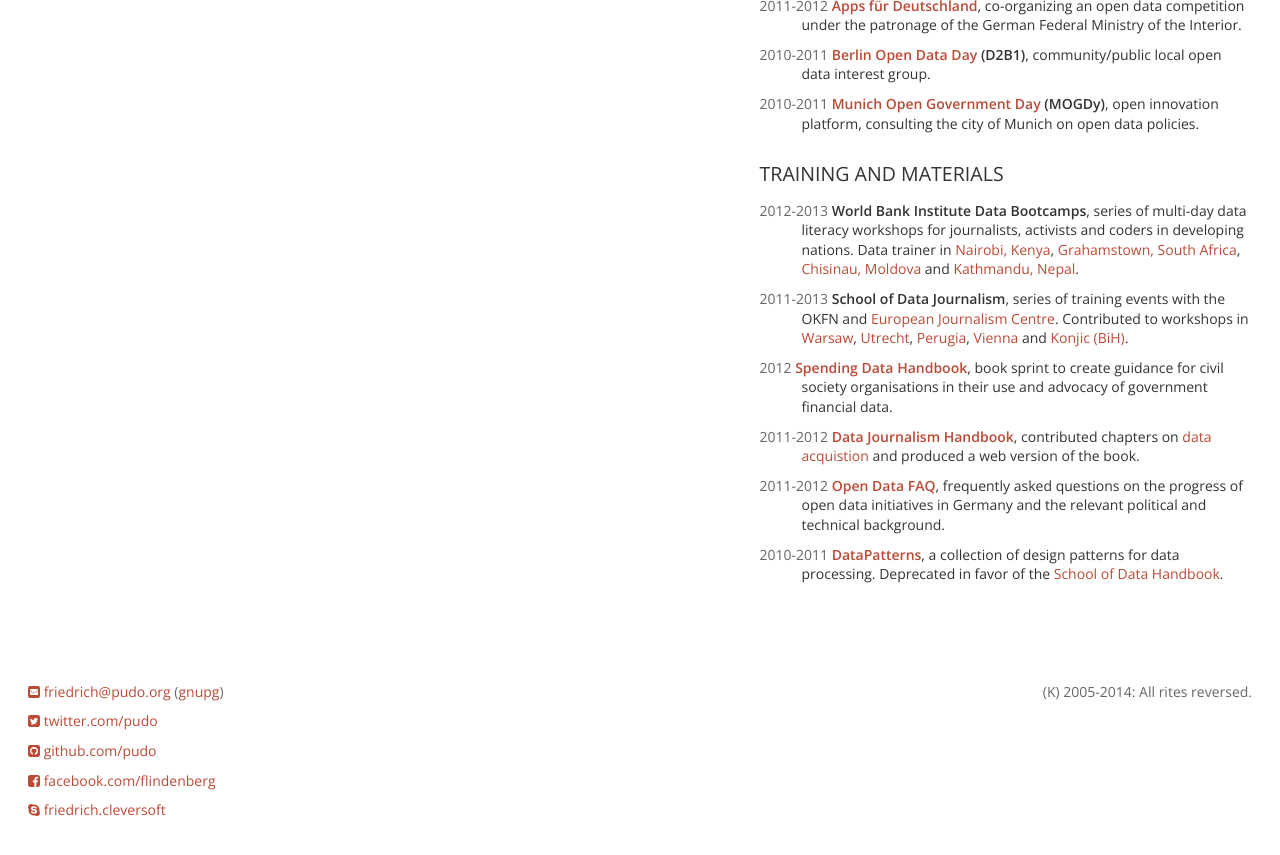
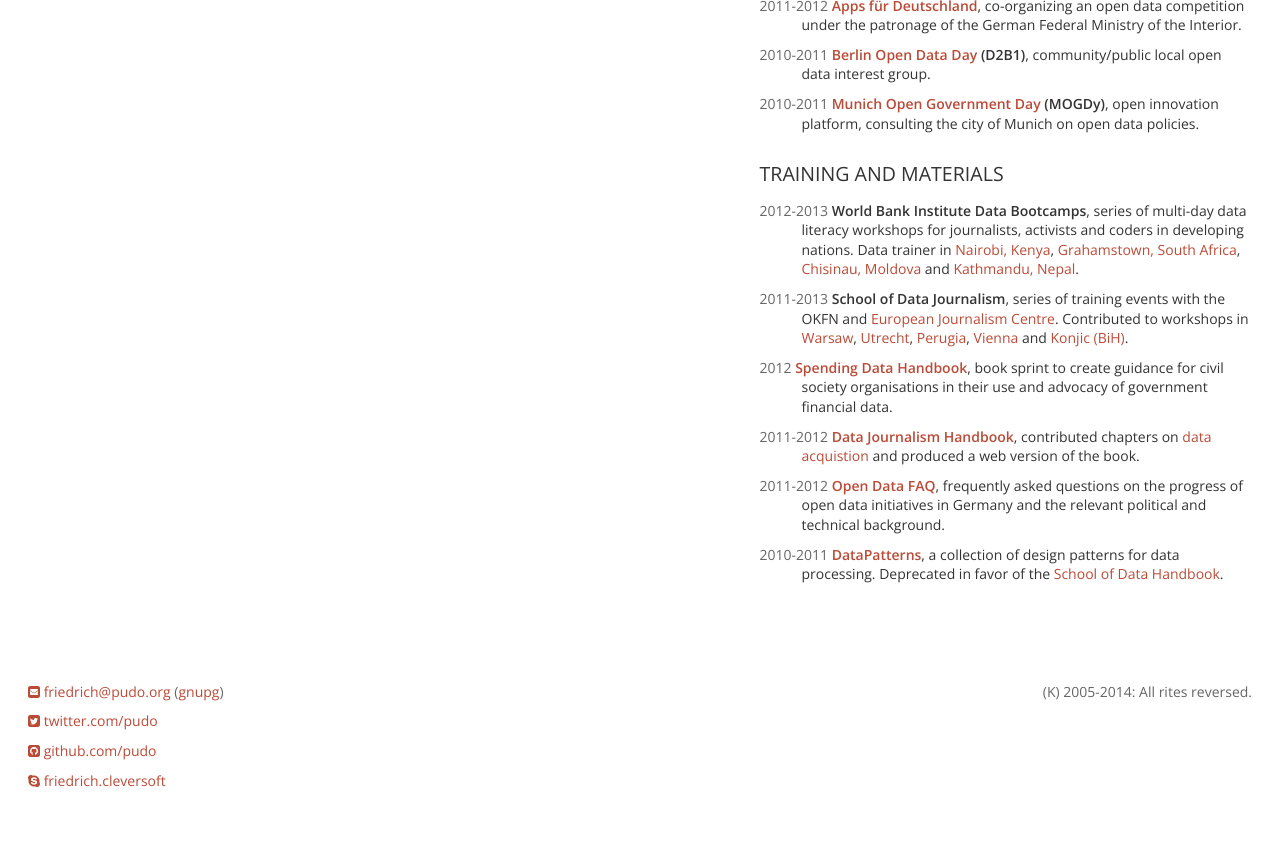
Before and after one commit to pudo/pudo.org, a Jekyll site: the page built from index.html, in a window 1280 px wide and 900 px high, scrolled down 2840 px. Shown: the top 855 px of the window. Built offline with Jekyll 4.4.1, drawn with Linux system fonts in a browser that asks for light colours; nearby versions of some CDN libraries; Markdown is read by kramdown in place of the engine named in the settings; the list of posts is cut into pages by our own code.

Commit message:
Hide the facebooks, too many links.

```diff
--- a/_layouts/default.html
+++ b/_layouts/default.html
@@ -32,7 +32,7 @@
             <li><a href="mailto:friedrich@pudo.org"><i class="fa fa-envelope-square"></i> friedrich@pudo.org</a> (<a href="/key.html">gnupg</a>)</li>
             <li><a href="https://twitter.com/pudo"><i class="fa fa-twitter-square"></i> twitter.com/pudo</a></li>
             <li><a href="https://github.com/pudo"><i class="fa fa-github-square"></i> github.com/pudo</a></li>
-            <li><a href="https://facebook.com/flindenberg"><i class="fa fa-facebook-square"></i> facebook.com/flindenberg</a></li>
+            <!--li><a href="https://facebook.com/flindenberg"><i class="fa fa-facebook-square"></i> facebook.com/flindenberg</a></li-->
             <li><a href="skype:friedrich.cleversoft"><i class="fa fa-skype"></i> friedrich.cleversoft</a></li>
           </ul>
         </div>
```
